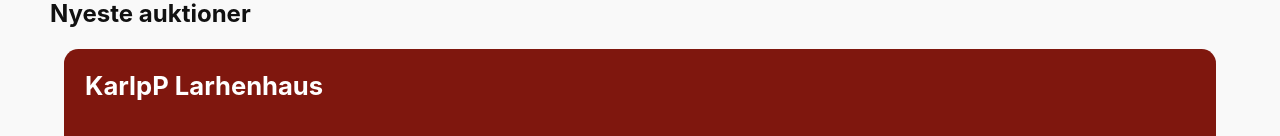
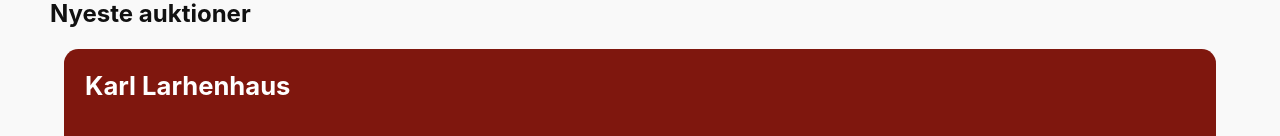
Before and after one commit to mads546n/DevOps-Project-Front, a React (Vite) app: page /auktioner in a window 1280 px wide. Shown: the part 319-455 px from the top of the page. Built offline with nearby package versions, Linux system fonts and the light colour scheme.

Commit message:
Edit name

```diff
--- a/src/Auktioner.tsx
+++ b/src/Auctions.tsx
@@ -6,7 +6,7 @@ import type { ArtistCarousel as ArtistCarouselData } from "./state/types/item";
 
 function Auktioner() {
     const data: ArtistCarouselData = {
-        artistName: "KarlpP Larhenhaus",
+        artistName: "Karl Larhenhaus",
         items: [
             { id: 1, imageUrl: "/images/1.jpg", title: "Forbandet fortid – Litografi", price: 30000 },
             { id: 2, imageUrl: "/images/2.jpg", title: "Skyggernes dans – Akvarel", price: 28500 },
--- a/src/components/AppRouter.tsx
+++ b/src/components/AppRouter.tsx
@@ -3,7 +3,7 @@ import Layout from "./Layout";
 
 // Pages
 import App from "./../App";
-import Auktioner from "./../Auktioner";
+import Auktioner from "../Auctions";
 // import OmOs from "./../OmOs";
 //import Search from "./../Search";
 //import Login from "./../Login";
--- a/src/main.tsx
+++ b/src/main.tsx
@@ -23,9 +23,6 @@ createRoot(rootEl).render(
             <BrowserRouter>
                 <DeviceProvider>
                     <AppRouter />
-                    {/* <Header />
-                    <App />
-                    <Footer /> */}
                 </DeviceProvider>
             </BrowserRouter>
         </QueryClientProvider>
```
